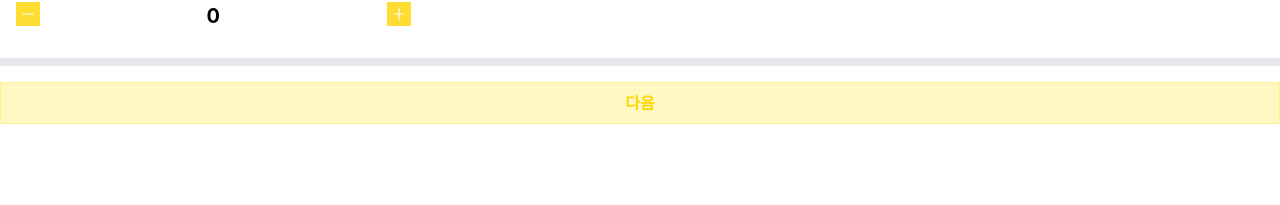
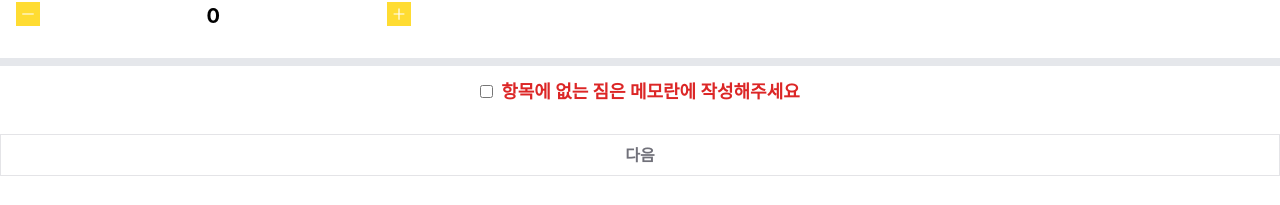
Before and after one commit to haejwo/haejwo-react-frontend, a React (Create React App) app: page /luggage in a window 1280 px wide. Shown: the part 4904-5109 px from the top of the page. Before the commit the page ends 5060 px from the top, so only its background shows below. Built offline with nearby package versions, Linux system fonts and the light colour scheme.

Commit message:
chore: Add checkbox in Luggage component

```diff
--- a/src/pages/Move/Luggage.jsx
+++ b/src/pages/Move/Luggage.jsx
@@ -7,6 +7,9 @@ import { AiOutlineDoubleLeft } from 'react-icons/ai';
 import LuggageItems from '../../components/LuggageItems/LuggageItems';
 
 export default function Luggage() {
+    const [checked, setChecked] = useState(false);
+    const handleChange = () => setChecked((prev) => !prev);
+
     const [item, setItem] = useState({});
     const handleCnt = (title, cnt) => setItem({...item, [title]: cnt });
 
@@ -27,11 +30,13 @@ export default function Luggage() {
                 <LuggageItems title='주방가전' itemList={kitchen} itemcnt={handleCnt}/>
                 <LuggageItems title='기타' itemList={etc} itemcnt={handleCnt}/>
             </div>
-            <Link to='/luggage'>
-                <button onClick={handleSave} className='my-4 w-screen py-2 font-semibold text-brand border border-yellow-200 bg-yellow-100'>
-                    다음
-                </button>
-            </Link>
+            <div className='my-3 text-center'>
+                <input type="checkbox" id="check" value={checked} onChange={handleChange} />
+                <label htmlFor="check" className='text-lg font-bold ml-2 text-red-600'>항목에 없는 짐은 메모란에 작성해주세요</label>
+            </div>
+            <Link to='/luggage'><button onClick={handleSave} className={!checked ? 'my-4 w-screen py-2 font-semibold border border-zinc-200 text-zinc-500' :
+            'my-4 w-screen py-2 font-semibold text-brand border border-yellow-200 bg-yellow-100'}
+            disabled={!checked}>다음</button></Link>
         </div>
     );
 }
```
